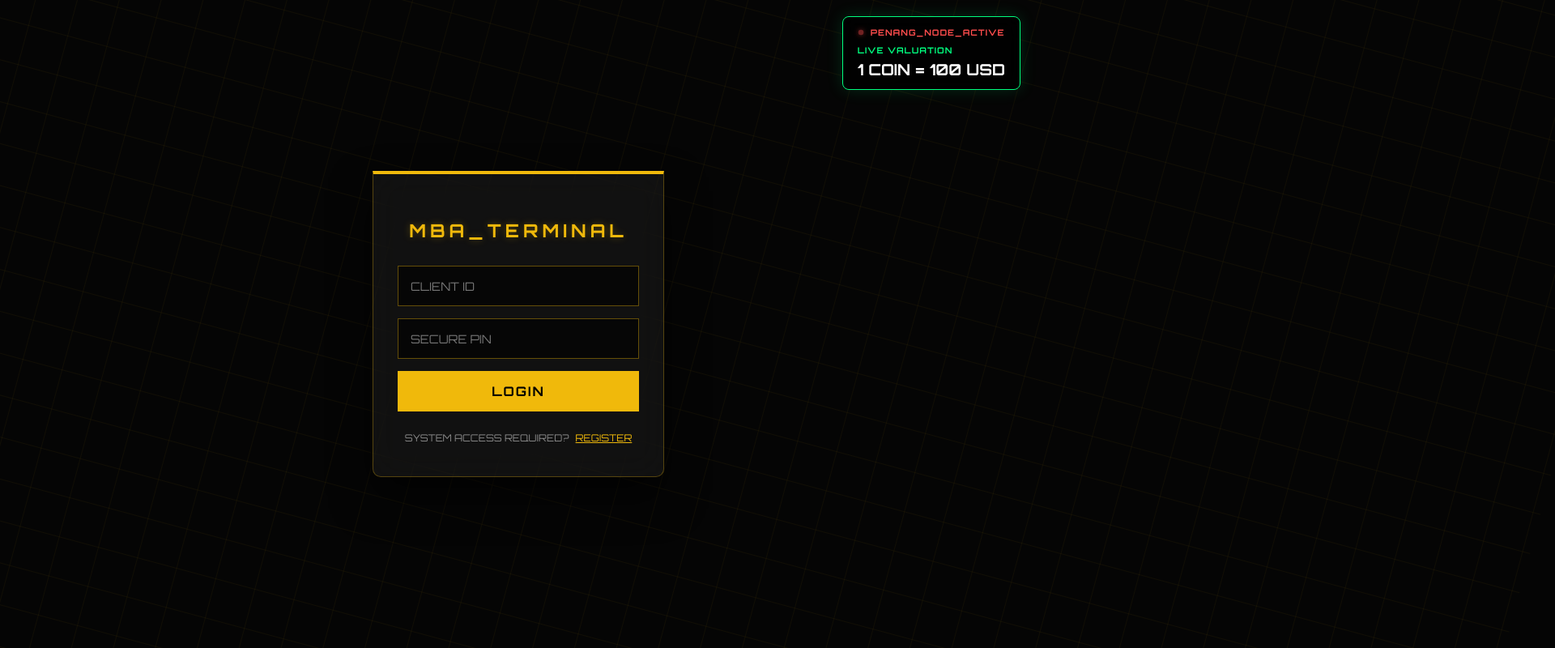
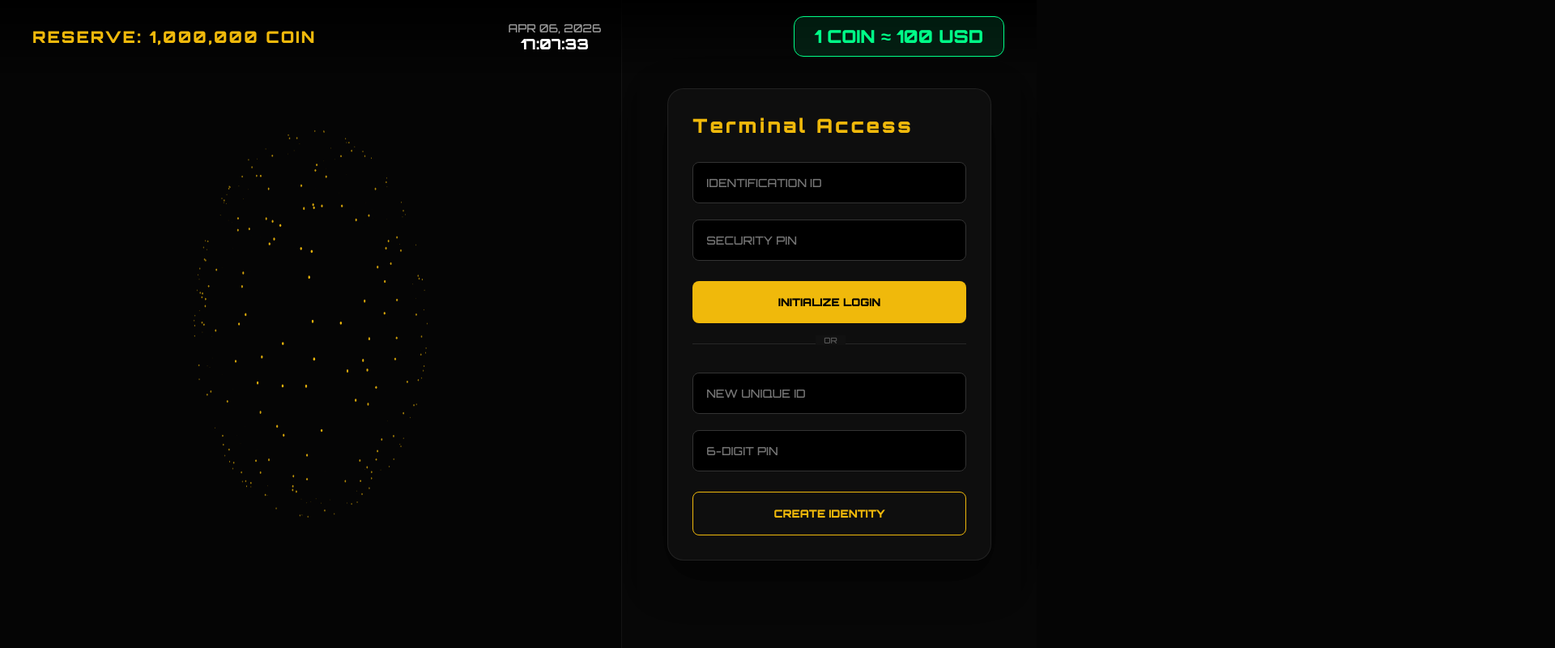
Before and after one commit to MBA2509007/MBA2509007-COIN, a website: page index.html in a window 1280 px wide. Shown: the top 800 px of the page at 81% size, 1920 px wide, since content can reach past the window. Drawn offline with Linux system fonts and the light colour scheme.

Commit message:
Update index.html

```diff
--- a/index.html
+++ b/index.html
@@ -2,222 +2,255 @@
 <html lang="zh-CN">
 <head>
     <meta charset="UTF-8">
-    <meta name="viewport" content="width=device-width, initial-scale=1.0">
-    <title>MBA ONLINE EXCHANGE | PENANG TERMINAL</title>
-    <link href="https://fonts.googleapis.com/css2?family=Orbitron:wght@400;700&display=swap" rel="stylesheet">
+    <meta name="viewport" content="width=device-width, initial-scale=1.0, maximum-scale=1.0, user-scalable=no">
+    <title>Quantum Financial Terminal | 1,000,000 COIN</title>
+    <link href="https://fonts.googleapis.com/css2?family=Orbitron:wght@500;900&display=swap" rel="stylesheet">
     <style>
-        :root {
-            --gold: #f0b90b;
-            --dark: #050505;
-            --green: #00ff7f;
-            --red: #ff4d4d;
-            --glass: rgba(255, 255, 255, 0.05);
+        :root { --gold: #f0b90b; --bg: #050505; --neon-green: #00ff88; --error: #ff4d4d; }
+        body { margin: 0; background: var(--bg); color: #fff; font-family: 'Orbitron', sans-serif; overflow: hidden; }
+
+        /* 顶部状态栏 */
+        .top-bar {
+            position: fixed; top: 0; width: 100%; padding: 20px 40px;
+            display: flex; justify-content: space-between; align-items: center;
+            background: linear-gradient(to bottom, rgba(0,0,0,0.9), transparent);
+            z-index: 100; box-sizing: border-box;
+        }
+        .reserve-box { color: var(--gold); font-size: 20px; font-weight: 900; letter-spacing: 2px; }
+        .time-box { text-align: center; color: rgba(255,255,255,0.6); font-size: 14px; }
+        #live-clock { display: block; color: #fff; font-size: 18px; font-weight: 900; }
+        .rate-card {
+            background: rgba(0, 255, 136, 0.1); border: 1px solid var(--neon-green);
+            padding: 10px 25px; border-radius: 12px; color: var(--neon-green);
+            font-size: 22px; font-weight: 900; animation: pulse 2s infinite;
         }
 
-        * {
-            box-sizing: border-box;
-            -webkit-tap-highlight-color: transparent;
+        /* 布局 */
+        .container { display: flex; height: 100vh; width: 100vw; }
+        .left-zone { flex: 1.2; position: relative; }
+        #canvas { width: 100%; height: 100%; }
+        .right-zone {
+            flex: 0.8; display: flex; align-items: center; justify-content: center;
+            background: rgba(10,10,10,0.5); backdrop-filter: blur(15px);
+            border-left: 1px solid rgba(255,255,255,0.05);
+        }
+        .panel { width: 85%; max-width: 400px; }
+        .card {
+            background: rgba(255,255,255,0.03); padding: 30px; border-radius: 20px;
+            border: 1px solid rgba(255,255,255,0.08); box-shadow: 0 20px 50px rgba(0,0,0,0.5);
         }
 
-        body, html {
-            margin: 0;
-            padding: 0;
-            width: 100%;
-            height: 100%;
-            background-color: var(--dark);
-            color: white;
-            font-family: 'Orbitron', sans-serif;
-            overflow: hidden;
-            display: flex;
-            justify-content: center;
-            align-items: center;
+        /* 表单元素 */
+        h2 { color: var(--gold); margin: 0 0 20px 0; font-size: 1.5rem; letter-spacing: 3px; }
+        input {
+            width: 100%; padding: 16px; margin: 10px 0; background: #000;
+            border: 1px solid #333; color: var(--gold); border-radius: 8px;
+            font-family: 'Orbitron'; font-size: 14px; box-sizing: border-box;
         }
+        button {
+            width: 100%; padding: 18px; margin-top: 15px; background: var(--gold);
+            color: #000; border: none; border-radius: 8px; font-family: 'Orbitron';
+            font-weight: 900; cursor: pointer; transition: 0.3s;
+        }
+        button:hover { background: #fff; transform: translateY(-2px); }
+        button:disabled { opacity: 0.5; cursor: not-allowed; }
 
-        /* 背景装饰 (模拟光纤/网格感) */
-        body::before {
-            content: "";
-            position: absolute;
-            width: 200%;
-            height: 200%;
-            background-image:
-                linear-gradient(rgba(240, 185, 11, 0.05) 1px, transparent 1px),
-                linear-gradient(90deg, rgba(240, 185, 11, 0.05) 1px, transparent 1px);
-            background-size: 50px 50px;
-            transform: rotate(15deg);
-            z-index: 0;
-        }
+        .hidden { display: none !important; }
+        @keyframes pulse { 0%, 100% { opacity: 0.8; } 50% { opacity: 1; } }
 
-        /* 右上角：汇率卡片与节点状态 */
-        .status-container {
-            position: fixed;
-            top: 20px;
-            right: 20px;
-            z-index: 100;
-            background: rgba(0, 0, 0, 0.8);
-            border: 1px solid var(--green);
-            padding: 12px 18px;
-            border-radius: 8px;
-            backdrop-filter: blur(10px);
-            box-shadow: 0 0 20px rgba(0, 255, 127, 0.15);
-        }
-
-        .node-tag {
-            display: flex;
-            align-items: center;
-            gap: 8px;
-            margin-bottom: 8px;
-        }
-
-        .pulse-dot {
-            width: 8px;
-            height: 8px;
-            background: var(--red);
-            border-radius: 50%;
-            animation: pulse-red 1.5s infinite;
-            box-shadow: 0 0 8px var(--red);
-        }
-
-        @keyframes pulse-red {
-            0% { opacity: 1; transform: scale(1); }
-            50% { opacity: 0.4; transform: scale(0.8); }
-            100% { opacity: 1; transform: scale(1); }
-        }
-
-        .status-container h2 {
-            margin: 0;
-            font-size: 0.65rem;
-            letter-spacing: 1px;
-        }
-
-        .price-text {
-            margin: 5px 0 0 0;
-            font-size: 1.2rem;
-            font-weight: bold;
-            color: white;
-            white-space: nowrap;
-        }
-
-        /* 中央：登录终端面板 */
-        .login-card {
-            position: relative;
-            z-index: 10;
-            width: 90%;
-            max-width: 360px;
-            background: var(--glass);
-            border: 1px solid rgba(240, 185, 11, 0.3);
-            border-top: 4px solid var(--gold);
-            padding: 40px 30px;
-            border-radius: 0 0 10px 10px;
-            backdrop-filter: blur(20px);
-            box-shadow: 0 25px 50px rgba(0,0,0,0.6);
-            text-align: center;
-        }
-
-        .login-card h1 {
-            color: var(--gold);
-            font-size: 1.4rem;
-            margin-bottom: 30px;
-            letter-spacing: 5px;
-            text-shadow: 0 0 10px rgba(240, 185, 11, 0.3);
-        }
-
-        .input-field {
-            width: 100%;
-            background: rgba(0, 0, 0, 0.6);
-            border: 1px solid rgba(240, 185, 11, 0.4);
-            padding: 15px;
-            margin-bottom: 15px;
-            color: white;
-            font-family: 'Orbitron', sans-serif;
-            font-size: 0.9rem;
-            outline: none;
-            transition: 0.3s;
-        }
-
-        .input-field:focus {
-            border-color: var(--gold);
-            box-shadow: 0 0 15px rgba(240, 185, 11, 0.2);
-        }
-
-        .login-btn {
-            width: 100%;
-            padding: 15px;
-            background: var(--gold);
-            color: black;
-            border: none;
-            font-family: 'Orbitron', sans-serif;
-            font-weight: 700;
-            font-size: 1rem;
-            cursor: pointer;
-            transition: 0.3s;
-            letter-spacing: 2px;
-        }
-
-        .login-btn:hover {
-            background: #ffcf33;
-            transform: translateY(-2px);
-            box-shadow: 0 5px 15px rgba(240, 185, 11, 0.4);
-        }
-
-        .reg-footer {
-            margin-top: 25px;
-            font-size: 0.75rem;
-            color: #888;
-        }
-
-        .reg-link {
-            color: var(--gold);
-            cursor: pointer;
-            text-decoration: underline;
-            margin-left: 5px;
-        }
-
-        /* 移动端适配 */
-        @media (max-width: 480px) {
-            .status-container {
-                top: 10px;
-                right: 10px;
-                padding: 10px;
-            }
-            .price-text { font-size: 1rem; }
+        @media (max-width: 768px) {
+            .container { flex-direction: column; overflow-y: auto; }
+            .left-zone { height: 40vh; }
+            .right-zone { flex: none; padding: 40px 0; }
         }
     </style>
 </head>
 <body>
 
-    <div class="status-container">
-        <div class="node-tag">
-            <div class="pulse-dot"></div>
-            <h2 style="color: var(--red);">PENANG_NODE_ACTIVE</h2>
+    <div class="top-bar">
+        <div class="reserve-box">RESERVE: 1,000,000 COIN</div>
+        <div class="time-box">
+            <span id="live-date">---</span>
+            <span id="live-clock">00:00:00</span>
         </div>
-        <h2 style="color: var(--green);">LIVE VALUATION</h2>
-        <p class="price-text">1 COIN = 100 USD</p>
+        <div class="rate-card">1 COIN ≈ 100 USD</div>
     </div>
 
-    <div class="login-card">
-        <h1>MBA_TERMINAL</h1>
+    <div class="container">
+        <div class="left-zone">
+            <canvas id="canvas"></canvas>
+        </div>
 
-        <input type="text" class="input-field" placeholder="CLIENT ID" id="username">
-        <input type="password" class="input-field" placeholder="SECURE PIN" maxlength="6" id="pin">
+        <div class="right-zone">
+            <div class="panel">
+                <div id="auth-view" class="card">
+                    <h2>Terminal Access</h2>
+                    <input id="login-name" placeholder="IDENTIFICATION ID">
+                    <input id="login-pin" type="password" placeholder="SECURITY PIN">
+                    <button onclick="handleLogin()">INITIALIZE LOGIN</button>
 
-        <button class="login-btn" onclick="handleLogin()">LOGIN</button>
+                    <div style="margin:25px 0; height:1px; background:rgba(255,255,255,0.1); position:relative;">
+                        <span style="position:absolute; top:-10px; left:45%; background:#111; padding:0 10px; font-size:10px; color:rgba(255,255,255,0.3);">OR</span>
+                    </div>
 
-        <div class="reg-footer">
-            SYSTEM ACCESS REQUIRED? <span class="reg-link" onclick="handleRegister()">REGISTER</span>
+                    <input id="reg-name" placeholder="NEW UNIQUE ID">
+                    <input id="reg-pin" type="password" placeholder="6-DIGIT PIN">
+                    <button style="background:transparent; border:1px solid var(--gold); color:var(--gold);" onclick="handleRegister()">CREATE IDENTITY</button>
+                </div>
+
+                <div id="wallet-view" class="card hidden">
+                    <div style="font-size:10px; color:rgba(255,255,255,0.4); letter-spacing:2px;">AUTHENTICATED_AGENT</div>
+                    <h2 id="display-name" style="margin-bottom:5px;">---</h2>
+
+                    <div style="font-size:32px; color:#fff; font-weight:900; margin:25px 0; padding:15px; background:rgba(255,255,255,0.02); border-radius:10px;">
+                        <span style="font-size:12px; color:var(--gold); display:block; margin-bottom:5px;">CURRENT BALANCE:</span>
+                        <span id="display-balance">0.00</span> <span style="font-size:14px; color:var(--gold);">COIN</span>
+                    </div>
+
+                    <div style="border-top:1px solid rgba(255,255,255,0.1); padding-top:20px;">
+                        <h2 style="font-size:14px;">Secure Transfer</h2>
+                        <input id="tx-to" placeholder="RECIPIENT ID">
+                        <input id="tx-amount" type="number" placeholder="AMOUNT">
+                        <input id="tx-pin" type="password" placeholder="CONFIRM PIN">
+                        <button id="tx-btn" onclick="handleTransfer()">AUTHORIZE TRANSFER</button>
+                        <button onclick="handleLogout()" style="background:none; color:rgba(255,255,255,0.3); font-size:11px; margin-top:15px;">TERMINATE SESSION</button>
+                    </div>
+                </div>
+            </div>
         </div>
     </div>
 
     <script>
-        function handleLogin() {
-            console.log("Attempting terminal access...");
-            // 这里对接你的 server.js 登录接口
+        // --- 核心业务逻辑 ---
+        const API_BASE = '/api'; // 如果是前后端分离，请填写完整URL
+
+        async function updateUI() {
+            const token = localStorage.getItem('jwt_token');
+            if (!token) {
+                document.getElementById('auth-view').classList.remove('hidden');
+                document.getElementById('wallet-view').classList.add('hidden');
+                return;
+            }
+
+            try {
+                const res = await fetch(`${API_BASE}/me`, {
+                    headers: { 'Authorization': `Bearer ${token}` }
+                });
+                const data = await res.json();
+
+                if (data.ok) {
+                    document.getElementById('display-name').innerText = data.user.name;
+                    document.getElementById('display-balance').innerText = Number(data.user.balance).toLocaleString();
+                    document.getElementById('auth-view').classList.add('hidden');
+                    document.getElementById('wallet-view').classList.remove('hidden');
+                } else {
+                    handleLogout();
+                }
+            } catch (e) { console.error("Session Error"); }
         }
 
-        function handleRegister() {
-            alert("PROTOCOL: REDIRECTING TO REGISTRATION NODE...");
-            // 这里对接注册逻辑
+        async function handleLogin() {
+            const name = document.getElementById('login-name').value;
+            const pin = document.getElementById('login-pin').value;
+            const res = await fetch(`${API_BASE}/login`, {
+                method: 'POST',
+                headers: { 'Content-Type': 'application/json' },
+                body: JSON.stringify({ name, pin })
+            });
+            const data = await res.json();
+            if (data.token) {
+                localStorage.setItem('jwt_token', data.token);
+                updateUI();
+            } else alert(data.error);
         }
+
+        async function handleRegister() {
+            const name = document.getElementById('reg-name').value;
+            const pin = document.getElementById('reg-pin').value;
+            const res = await fetch(`${API_BASE}/register`, {
+                method: 'POST',
+                headers: { 'Content-Type': 'application/json' },
+                body: JSON.stringify({ name, pin })
+            });
+            const data = await res.json();
+            alert(data.msg || data.error);
+        }
+
+        async function handleTransfer() {
+            const to = document.getElementById('tx-to').value;
+            const amount = document.getElementById('tx-amount').value;
+            const pin = document.getElementById('tx-pin').value;
+            const token = localStorage.getItem('jwt_token');
+            const btn = document.getElementById('tx-btn');
+
+            btn.disabled = true;
+            btn.innerText = "ENCRYPTING...";
+
+            try {
+                const res = await fetch(`${API_BASE}/transfer`, {
+                    method: 'POST',
+                    headers: {
+                        'Content-Type': 'application/json',
+                        'Authorization': `Bearer ${token}`
+                    },
+                    body: JSON.stringify({ to, amount, pin })
+                });
+                const data = await res.json();
+                alert(data.msg || data.error);
+                updateUI();
+            } catch (e) { alert("Network Error"); }
+            finally {
+                btn.disabled = false;
+                btn.innerText = "AUTHORIZE TRANSFER";
+            }
+        }
+
+        function handleLogout() {
+            localStorage.removeItem('jwt_token');
+            updateUI();
+        }
+
+        // --- 视觉动画逻辑 ---
+        function runClock() {
+            const now = new Date();
+            document.getElementById('live-date').innerText = now.toLocaleDateString('en-US', {month:'short', day:'2-digit', year:'numeric'}).toUpperCase();
+            document.getElementById('live-clock').innerText = now.toLocaleTimeString('en-US', {hour12:false});
+        }
+        setInterval(runClock, 1000); runClock();
+
+        // 3D 地球仪 Canvas 代码 (已优化渲染)
+        const canvas = document.getElementById('canvas');
+        const ctx = canvas.getContext('2d');
+        let w, h, particles = [], angleY = 0;
+
+        function init() {
+            w = canvas.width = window.innerWidth;
+            h = canvas.height = window.innerHeight;
+            particles = Array.from({length: 300}, () => {
+                const t = Math.random() * Math.PI * 2, p = Math.acos(Math.random()*2 - 1);
+                return { x: Math.sin(p)*Math.cos(t), y: Math.sin(p)*Math.sin(t), z: Math.cos(p) };
+            });
+        }
+
+        function draw() {
+            ctx.clearRect(0,0,w,h);
+            angleY += 0.0015;
+            const r = Math.min(w, h) * 0.3;
+            particles.forEach(p => {
+                const cosY = Math.cos(angleY), sinY = Math.sin(angleY);
+                const x1 = p.x * cosY - p.z * sinY;
+                const z1 = p.z * cosY + p.x * sinY;
+                const op = (z1 + 1) / 2;
+                ctx.fillStyle = `rgba(240, 185, 11, ${op})`;
+                ctx.beginPath();
+                ctx.arc(x1 * r + w/2, p.y * r + h/2, op * 2, 0, Math.PI*2);
+                ctx.fill();
+            });
+            requestAnimationFrame(draw);
+        }
+
+        window.addEventListener('resize', init);
+        init(); draw(); updateUI();
     </script>
-
 </body>
 </html>
```
